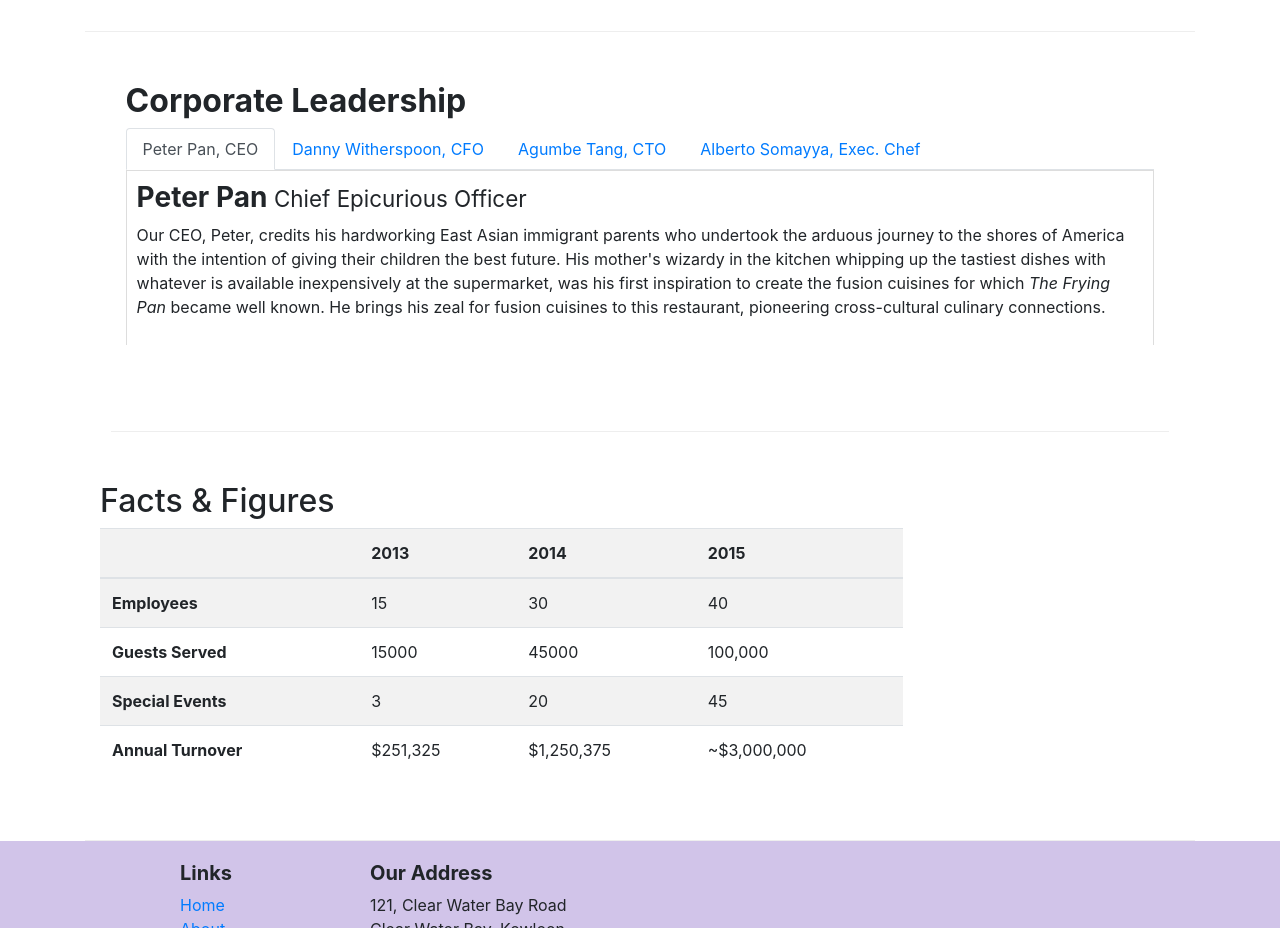
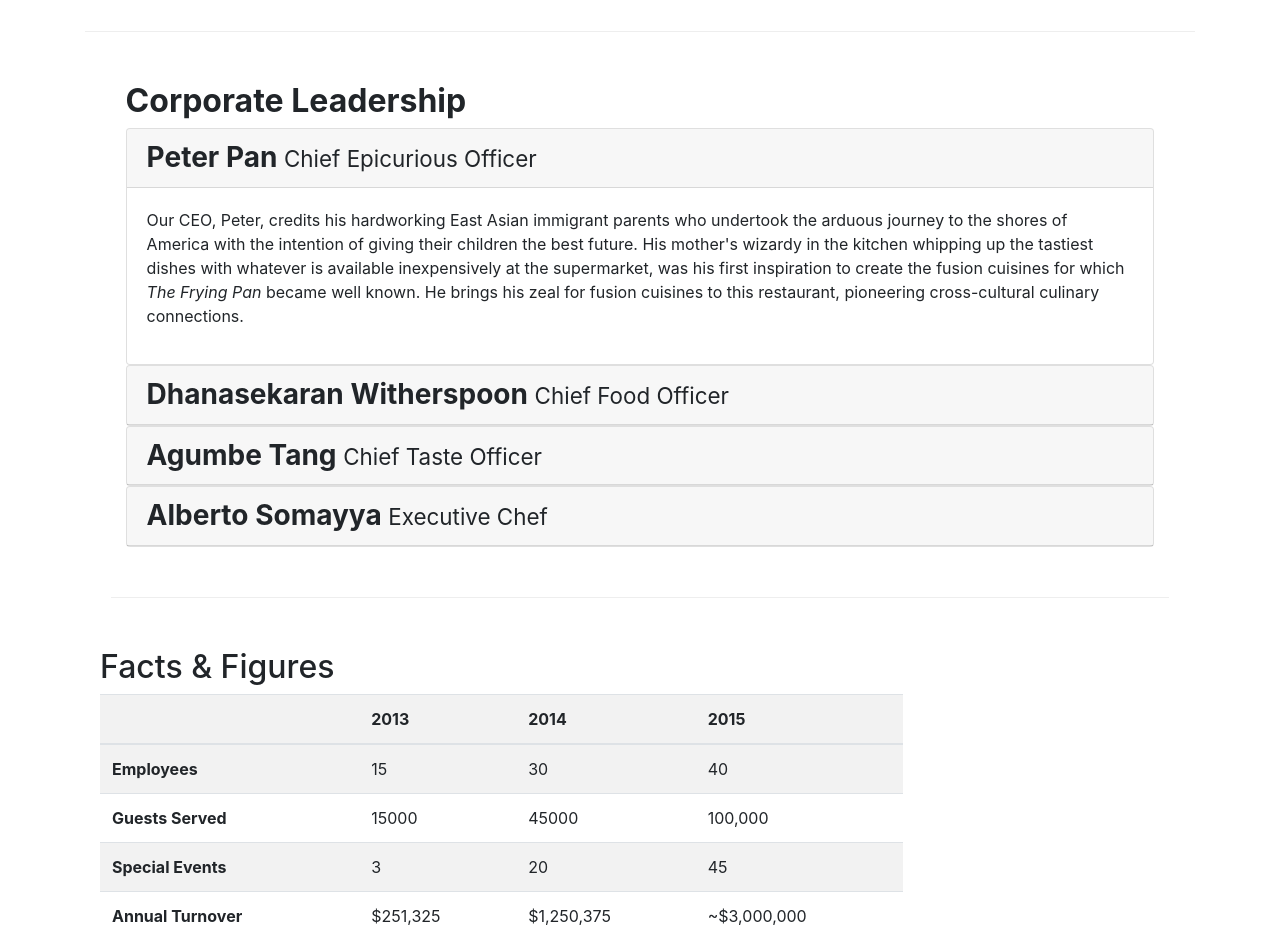
Before and after one commit to xor09/confusion, a website: page aboutus.html in a window 1280 px wide. Shown: the part 940-1868 px from the top of the page. Drawn offline with nearby package versions, Linux system fonts and the light colour scheme.

Commit message:
accordion

```diff
--- a/aboutus.html
+++ b/aboutus.html
@@ -110,73 +110,100 @@
         <div class='row row-content unique2'>
             <div class='col-12'>
                 <h2><b>Corporate Leadership</b></h2>
-                <ul class="nav nav-tabs">
-                    <li class='nav-item'>
-                        <a class='nav-link active' href="#peter" role="tab" data-toggle="tab">Peter Pan, CEO</a>
-                    </li>
-                    <li class='nav-item'>
-                        <a class='nav-link' href="#danny" role="tab" data-toggle="tab">Danny Witherspoon, CFO</a>
-                    </li>
-                    <li class='nav-item'>
-                        <a class='nav-link' href="#agumbe" role="tab" data-toggle="tab">Agumbe Tang, CTO</a>
-                    </li>
-                    <li class='nav-item'>
-                        <a class='nav-link' href="#alberto" role="tab" data-toggle="tab">Alberto Somayya, Exec. Chef</a>
-                    </li>
-                </ul>
 
-                <div class="tab-content">
-                    <div class='tab-pane fade show active' role='tabpanel' id='peter'>
-                        <h3><b>Peter Pan <small>Chief Epicurious Officer</small></b></h3>
+
+                <div id="accordion">
+                    <div class='card'>
+                        <div class='card-header' role="tab" id="peterhead">
+                            <h3 class='mb-0'><a data-toggle="collapse" data-target="#peter"><b>Peter Pan <small>Chief
+                                            Epicurious Officer</small></b></a></h3>
+                        </div>
+                        <div class='collapse show' role='tabpanel' id='peter' data-parent="#accordion">
+                            <div class='card-body'>
                                 <p class='d-none d-sm-block'>Our CEO, Peter, credits his hardworking East Asian
                                     immigrant parents
                                     who
                                     undertook the arduous
-                            journey to the shores of America with the intention of giving their children the best
+                                    journey to the shores of America with the intention of giving their children the
+                                    best
                                     future. His
-                            mother's wizardy in the kitchen whipping up the tastiest dishes with whatever is available
-                            inexpensively at the supermarket, was his first inspiration to create the fusion cuisines
+                                    mother's wizardy in the kitchen whipping up the tastiest dishes with whatever is
+                                    available
+                                    inexpensively at the supermarket, was his first inspiration to create the fusion
+                                    cuisines
                                     for which
-                            <em>The Frying Pan</em> became well known. He brings his zeal for fusion cuisines to this
+                                    <em>The Frying Pan</em> became well known. He brings his zeal for fusion cuisines to
+                                    this
                                     restaurant, pioneering cross-cultural culinary connections.
                                 </p>
                             </div>
+                        </div>
+                    </div>
 
-                    <div class='tab-pane fade' role='tabpanel' id='danny'>
-                        <h3><b>Dhanasekaran Witherspoon <small>Chief Food Officer</small></b></h3>
+                    <div class='card'>
+                        <div class='card-header' role="tab" id="dannyhead">
+                            <h3 class='mb-0'><a data-toggle="collapse" data-target="#danny"><b>Dhanasekaran Witherspoon
+                                        <small>Chief Food Officer</small></b></a></h3>
+                        </div>
+                        <div class='collapse' role='tabpanel' id='danny' data-parent="#accordion">
+                            <div class='card-body'>
                                 <p class='d-none d-sm-block'>Our CFO, Danny, as he is affectionately referred to by his
                                     colleagues,
                                     comes from a long established
                                     family tradition in farming and produce. His experiences growing up on a farm in the
                                     Australian
-                            outback gave him great appreciation for varieties of food sources. As he puts it in his own
+                                    outback gave him great appreciation for varieties of food sources. As he puts it in
+                                    his own
                                     words,
                                     <em>Everything that runs, wins, and everything that stays, pays!</em>
                                 </p>
                             </div>
+                        </div>
+                    </div>
 
-                    <div class='tab-pane fade' role='tabpanel' id='agumbe'>
-                        <h3><b>Agumbe Tang <small>Chief Taste Officer</small></b></h3>
-                        <p class='d-none d-sm-block'>Blessed with the most discerning gustatory sense, Agumbe, our CTO,
+                    <div class='card'>
+                        <div class='card-header' role="tab" id="agumbehead">
+                            <h3 class='mb-0'><a data-toggle="collapse" data-target="#agumbe"><b>Agumbe Tang <small>Chief
+                                            Taste Officer</small></b></a></h3>
+                        </div>
+                        <div class='collapse' role='tabpanel' id='agumbe' data-parent="#accordion">
+                            <div class='card-body'>
+                                <p class='d-none d-sm-block'>Blessed with the most discerning gustatory sense, Agumbe,
+                                    our CTO,
                                     personally ensures that every dish
-                            that we serve meets his exacting tastes. Our chefs dread the tongue lashing that ensues if
+                                    that we serve meets his exacting tastes. Our chefs dread the tongue lashing that
+                                    ensues if
                                     their
-                            dish does not meet his exacting standards. He lives by his motto, <em>You click only if you
+                                    dish does not meet his exacting standards. He lives by his motto, <em>You click only
+                                        if you
                                         survive
                                         my lick.</em>
                                 </p>
                             </div>
+                        </div>
+                    </div>
 
-                    <div class='tab-pane fade' role='tabpanel' id='alberto'>
-                        <h3><b>Alberto Somayya <small>Executive Chef</small></b></h3>
-                        <p class='d-none d-sm-block'>Award winning three-star Michelin chef with wide International
+                    <div class='card'>
+                        <div class='card-header' role="tab" id="albertohead">
+                            <h3 class='mb-0'><a data-toggle="collapse" data-target="#alberto"><b>Alberto Somayya
+                                        <small>Executive Chef</small></b></a></h3>
+                        </div>
+                        <div class='collapse' role='tabpanel' id='alberto' data-parent="#accordion">
+                            <div class='card-body'>
+                                <p class='d-none d-sm-block'>Award winning three-star Michelin chef with wide
+                                    International
                                     experience
                                     having worked closely with
-                            whos-who in the culinary world, he specializes in creating mouthwatering Indo-Italian fusion
-                            experiences. He says, <em>Put together the cuisines from the two craziest cultures, and you
+                                    whos-who in the culinary world, he specializes in creating mouthwatering
+                                    Indo-Italian fusion
+                                    experiences. He says, <em>Put together the cuisines from the two craziest cultures,
+                                        and you
                                         get a
                                         winning hit! Amma Mia!</em></p>
                             </div>
+                        </div>
+                    </div>
+
                 </div>
 
 
```
Lines whose indentation alone changed are shown as unchanged.
